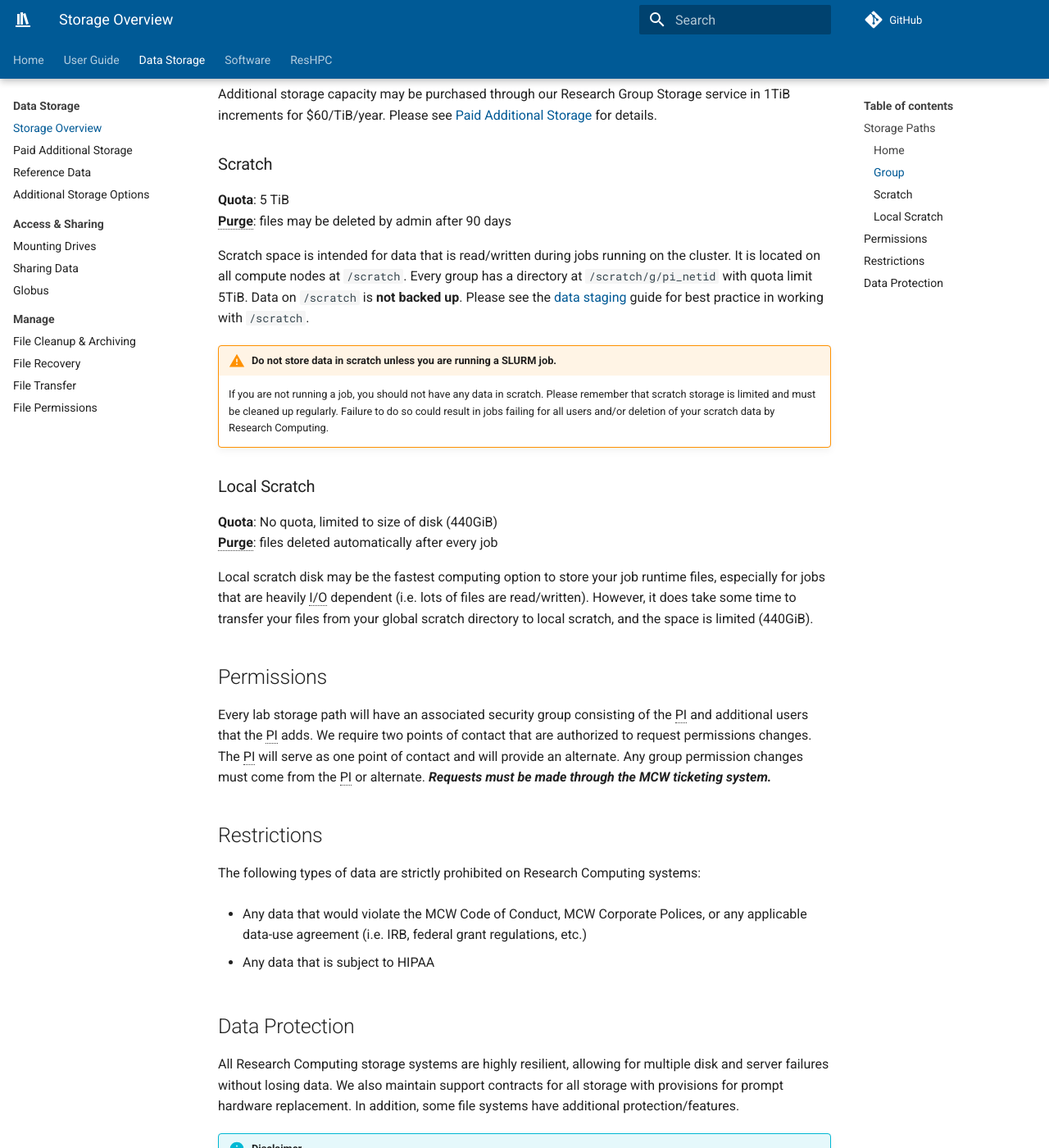
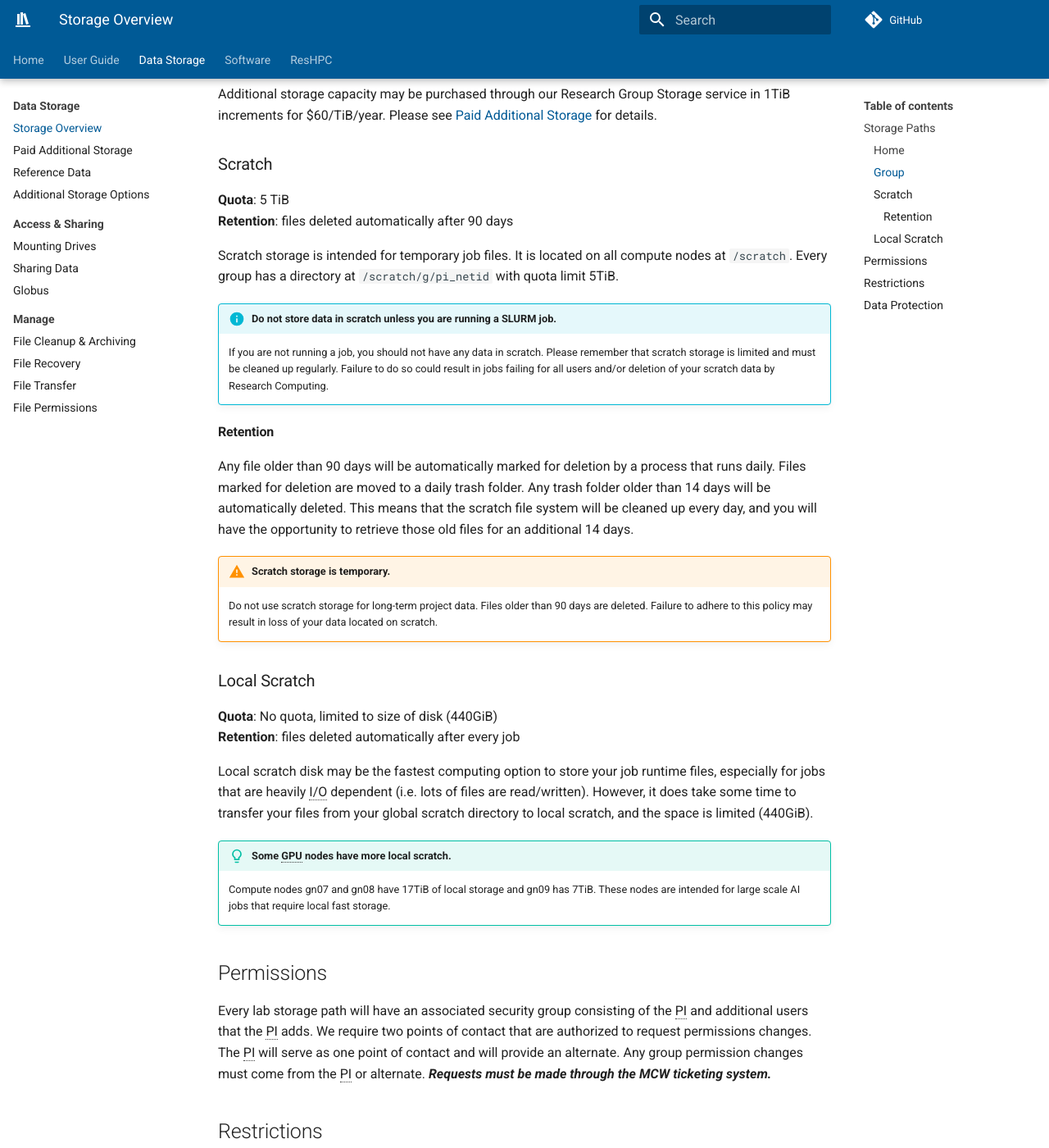
Before and after one commit to mcw-rcc/mcw-rcc.github.io, an MkDocs documentation site: the page built from docs/storage/rcc-storage.md, in a window 1280 px wide and 1400 px high, scrolled down 970 px. Shown: the whole window at 82% size. Built offline with MkDocs 1.6.1 and Material for MkDocs 9.7.7, drawn with Linux system fonts in a browser that asks for light colours; comment, search, counter and statistics services are not loaded.

Commit message:
news/guide update on retention

```diff
--- a/docs/storage/rcc-storage.md
+++ b/docs/storage/rcc-storage.md
@@ -38,19 +38,32 @@ Additional storage capacity may be purchased through our Research Group Storage
 ### Scratch
 
 **Quota**: 5 TiB
-**Purge**: files may be deleted by admin after 90 days
+**Retention**: files deleted automatically after 90 days
 
-Scratch space is intended for data that is read/written during jobs running on the cluster. It is located on all compute nodes at `/scratch`. Every group has a directory at `/scratch/g/pi_netid` with quota limit 5TiB. Data on `/scratch` is **not backed up**. Please see the [data staging](../user-guide/jobs/storage-job.md) guide for best practice in working with `/scratch`.
+Scratch storage is intended for temporary job files. It is located on all compute nodes at `/scratch`. Every group has a directory at `/scratch/g/pi_netid` with quota limit 5TiB.
 
-!!! warning "Do not store data in scratch unless you are running a SLURM job."
+!!! info "Do not store data in scratch unless you are running a SLURM job."
+
     If you are not running a job, you should not have any data in scratch. Please remember that scratch storage is limited and must be cleaned up regularly. Failure to do so could result in jobs failing for all users and/or deletion of your scratch data by Research Computing.
+
+#### Retention
+
+Any file older than 90 days will be automatically marked for deletion by a process that runs daily. Files marked for deletion are moved to a daily trash folder. Any trash folder older than 14 days will be automatically deleted. This means that the scratch file system will be cleaned up every day, and you will have the opportunity to retrieve those old files for an additional 14 days.
+
+!!! warning "Scratch storage is temporary."
+
+    Do not use scratch storage for long-term project data. Files older than 90 days are deleted. Failure to adhere to this policy may result in loss of your data located on scratch.
 
 ### Local Scratch
 
 **Quota**: No quota, limited to size of disk (440GiB)
-**Purge**: files deleted automatically after every job
+**Retention**: files deleted automatically after every job
 
 Local scratch disk may be the fastest computing option to store your job runtime files, especially for jobs that are heavily I/O dependent (i.e. lots of files are read/written). However, it does take some time to transfer your files from your global scratch directory to local scratch, and the space is limited (440GiB).
+
+!!! tip "Some GPU nodes have more local scratch."
+
+    Compute nodes gn07 and gn08 have 17TiB of local storage and gn09 has 7TiB. These nodes are intended for large scale AI jobs that require local fast storage.
 
 ## Permissions
 
```
Also changed, not shown: docs/news/posts/2023-11-08.md (added, +30 -0 lines).
